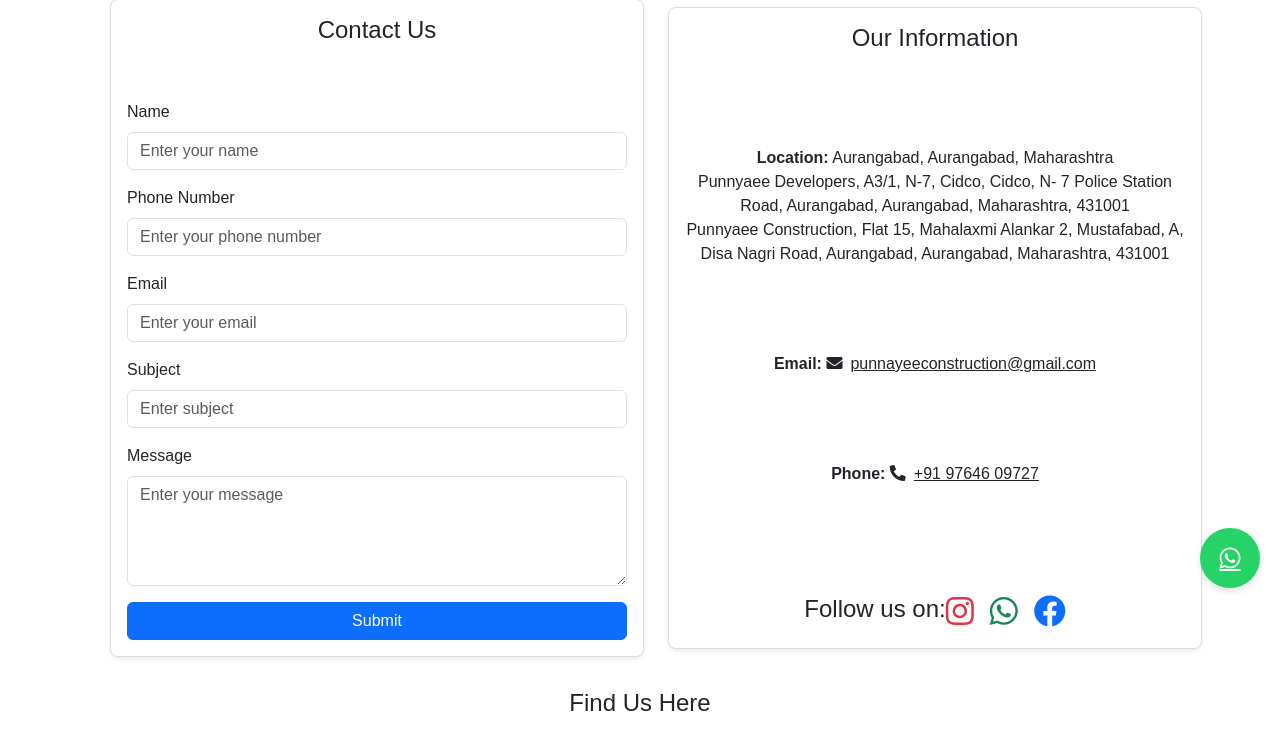
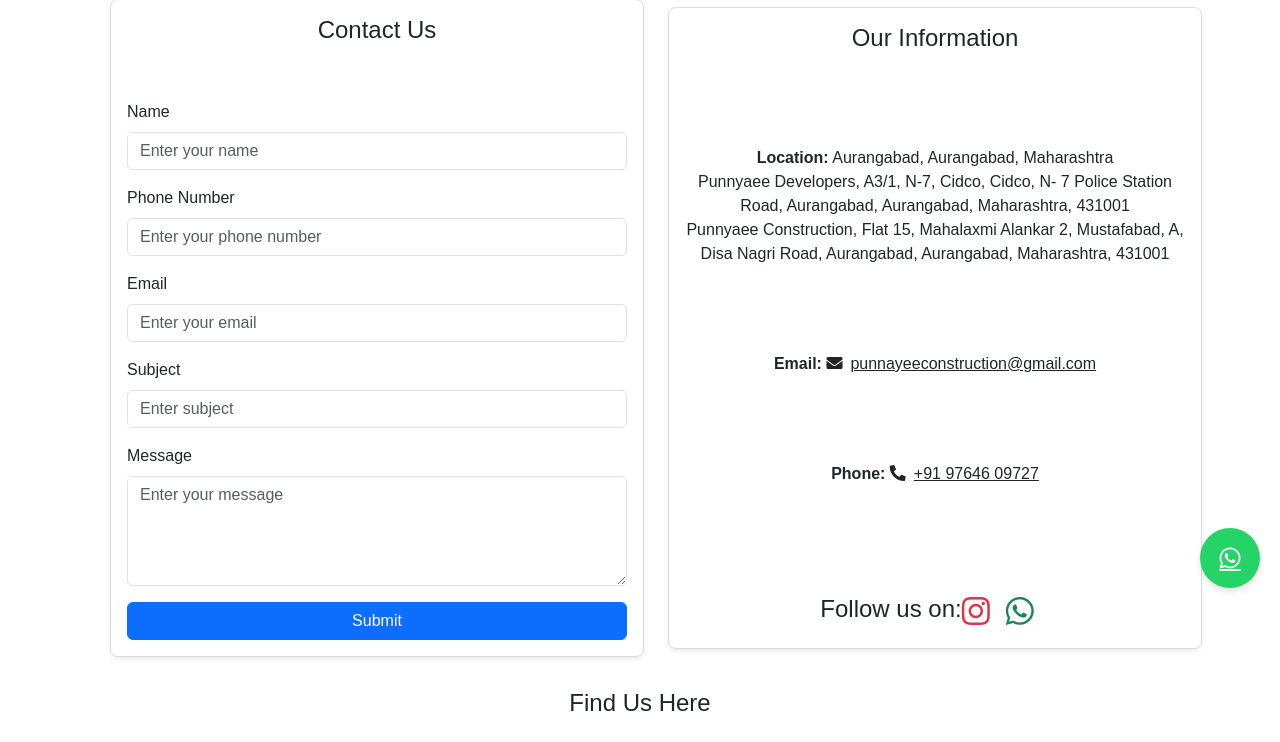
Before and after one commit to TejasSurse/Punnayee-Construction, a Node server app: page /contacts in a window 1280 px wide. Shown: the part 192-934 px from the top of the page. Run offline with Node 20, Linux system fonts and the light colour scheme; some libraries are stand-ins or nearby versions.

Commit message:
Remove unused social media links and update Instagram and WhatsApp URLs in listings

```diff
--- a/views/listings/about.ejs
+++ b/views/listings/about.ejs
@@ -61,8 +61,7 @@
                 </p>
                 <p><i class="fas fa-phone"></i> Contact: +91 9876543210</p>
                 <div class="social-icons">
-                    <a href="#"><i class="fab fa-facebook"></i></a>
-                    <a href="#"><i class="fab fa-twitter"></i></a>
+
                     <a href="https://www.instagram.com/kishor_padul/"><i class="fab fa-instagram"></i></a>
                     <a href="https://in.linkedin.com/in/kishor-padul-a6b0b3152"><i class="fab fa-linkedin"></i></a>
                 </div>
--- a/views/listings/contact.ejs
+++ b/views/listings/contact.ejs
@@ -60,15 +60,13 @@
           <div class="d-flex justify-content-center mt-4">
             <h4>Follow us on:</h4>
             <!-- Social Media Icons -->
-            <a href="https://www.instagram.com" target="_blank" class="text-danger me-3">
+            <a href="https://www.instagram.com/punnyaee_construction_/" target="_blank" class="text-danger me-3">
               <i class="fab fa-instagram fa-2x"></i>
             </a>
             <a href="https://wa.me/+919764609727" target="_blank" class="text-success me-3">
               <i class="fab fa-whatsapp fa-2x"></i>
             </a>
-            <a href="https://www.facebook.com" target="_blank" class="text-primary">
-              <i class="fab fa-facebook fa-2x"></i>
-            </a>
+
           </div>
         </div>
       </div>
```
